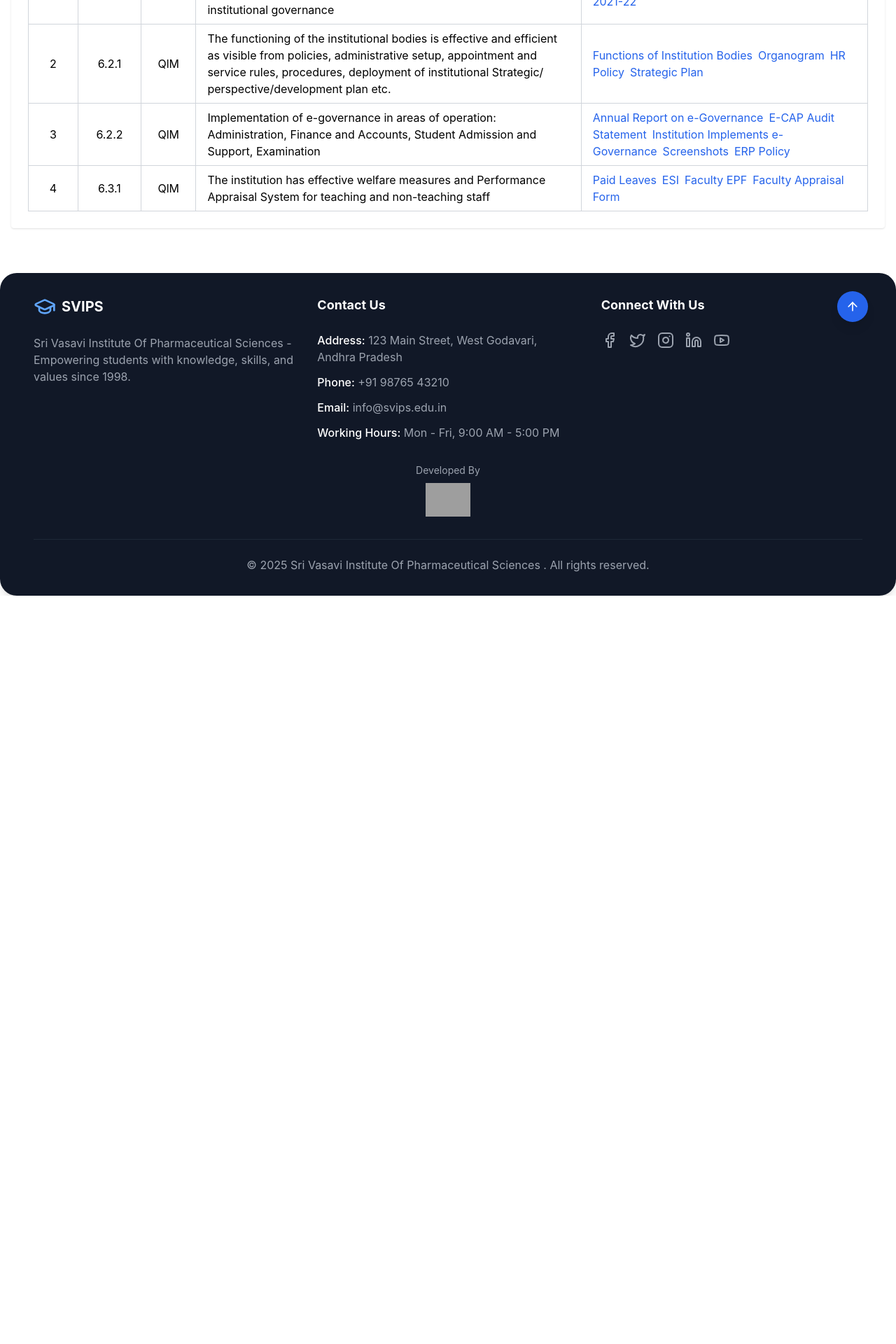
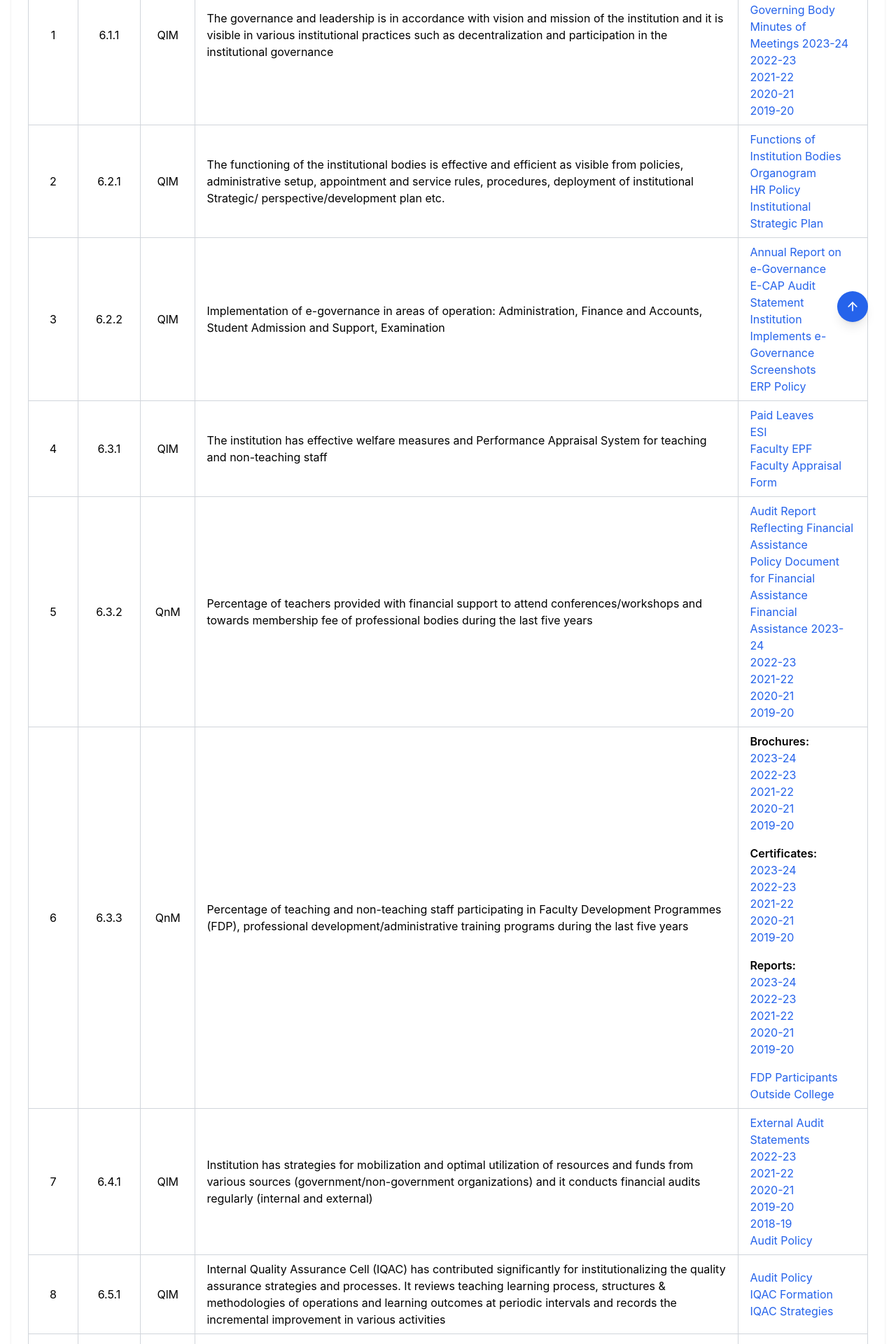
Before and after one commit to Govardhan-subhash/Pharmacy, a React (Vite) app: page /criteria/criteria-vi in a window 1280 px wide. Shown: the part 300-2220 px from the top of the page at 70% size. Before the commit the page ends 1151 px from the top, so only its background shows below. Built offline with nearby package versions, Linux system fonts and the light colour scheme; grey boxes are pictures that could not be loaded.

Commit message:
Update Criteria6.tsx

```diff
--- a/src/pages/criteria/quality/Criteria6.tsx
+++ b/src/pages/criteria/quality/Criteria6.tsx
@@ -1,6 +1,7 @@
 import React from 'react';
 
 const Criteria6: React.FC = () => {
+
   const tableData = [
     {
       sno: 1,
@@ -11,9 +12,11 @@ const Criteria6: React.FC = () => {
       downloads: [
         { name: 'Vision', url: '/uploads/naac/criteria6/6.1 vision.pdf' },
         { name: 'Board of Governing Body', url: '/uploads/naac/criteria6/6.1 boardn of governing body.pdf' },
-        { name: 'GBC Meetings 2023-24', url: '/uploads/naac/criteria6/6.1. GBC meetings 2023-24.pdf' },
-        { name: 'GBC Meetings 2022-23', url: '/uploads/naac/criteria6/6.1. GBC meetings 2022-23.pdf' },
-        { name: 'GBC Meetings 2021-22', url: '/uploads/naac/criteria6/6.1. GBC meetings 2021-22.pdf' },
+        { name: 'Governing Body Minutes of Meetings 2023-24', url: '/uploads/naac/criteria6/6.1. GBC meetings 2023-24.pdf' },
+        { name: '2022-23', url: '/uploads/naac/criteria6/6.1. GBC meetings 2022-23.pdf' },
+        { name: '2021-22', url: '/uploads/naac/criteria6/6.1. GBC meetings 2021-22.pdf' },
+        { name: '2020-21', url: '/uploads/naac/criteria6/6.1. GBC meetings 2020-21.pdf' },
+        { name: '2019-20', url: '/uploads/naac/criteria6/6.1. GBC meetings 2019-20.pdf' },
       ],
     },
     {
@@ -26,8 +29,8 @@ const Criteria6: React.FC = () => {
         { name: 'Functions of Institution Bodies', url: '/uploads/naac/criteria6/6.2.1 functions of various institution bodies.pdf' },
         { name: 'Organogram', url: '/uploads/naac/criteria6/6.2.1 organogram.pdf' },
         { name: 'HR Policy', url: '/uploads/naac/criteria6/6.2.1. HR policy.pdf' },
-        { name: 'Strategic Plan', url: '/uploads/naac/criteria6/6.2.1. institutional strategic plan.pdf' },
-      ],
+        { name: 'Institutional Strategic Plan', url: '/uploads/naac/criteria6/6.2.1. institutional strategic plan.pdf' },
+      ]
     },
     {
       sno: 3,
@@ -56,13 +59,109 @@ const Criteria6: React.FC = () => {
         { name: 'Faculty Appraisal Form', url: '/uploads/naac/criteria6/6.3.1 faculty appraisal form.pdf' },
       ],
     },
+    {
+      sno: 5,
+      metricNo: '6.3.2',
+      qnQl: 'QnM',
+      description:
+        'Percentage of teachers provided with financial support to attend conferences/workshops and towards membership fee of professional bodies during the last five years',
+      downloads: [
+        { name: 'Audit Report Reflecting Financial Assistance', url: '/uploads/naac/criteria6/6.3.2 audit report.pdf' },
+        { name: 'Policy Document for Financial Assistance', url: '/uploads/naac/criteria6/6.3.2 policy document.pdf' },
+        { name: 'Financial Assistance 2023-24', url: '/uploads/naac/criteria6/6.3.2 financial assistance 2023-24.pdf' },
+        { name: '2022-23', url: '/uploads/naac/criteria6/6.3.2 financial assistance 2022-23.pdf' },
+        { name: '2021-22', url: '/uploads/naac/criteria6/6.3.2 financial assistance 2021-22.pdf' },
+        { name: '2020-21', url: '/uploads/naac/criteria6/6.3.2 financial assistance 2020-21.pdf' },
+        { name: '2019-20', url: '/uploads/naac/criteria6/6.3.2 financial assistance 2019-20.pdf' },
+      ],
+    },
+    {
+      sno: 6,
+      metricNo: '6.3.3',
+      qnQl: 'QnM',
+      description:
+        'Percentage of teaching and non-teaching staff participating in Faculty Development Programmes (FDP), professional development/administrative training programs during the last five years',
+      downloads: [
+        { category: 'Brochures', links: [
+          { name: '2023-24', url: '/uploads/naac/criteria6/6.3.3 brochures 2023-24.pdf' },
+          { name: '2022-23', url: '/uploads/naac/criteria6/6.3.3 brochures 2022-23.pdf' },
+          { name: '2021-22', url: '/uploads/naac/criteria6/6.3.3 brochures 2021-22.pdf' },
+          { name: '2020-21', url: '/uploads/naac/criteria6/6.3.3 brochures 2020-21.pdf' },
+          { name: '2019-20', url: '/uploads/naac/criteria6/6.3.3 brochures 2019-20.pdf' },
+        ]},
+        { category: 'Certificates', links: [
+          { name: '2023-24', url: '/uploads/naac/criteria6/6.3.3 certificates 2023-24.pdf' },
+          { name: '2022-23', url: '/uploads/naac/criteria6/6.3.3 certificates 2022-23.pdf' },
+          { name: '2021-22', url: '/uploads/naac/criteria6/6.3.3 certificates 2021-22.pdf' },
+          { name: '2020-21', url: '/uploads/naac/criteria6/6.3.3 certificates 2020-21.pdf' },
+          { name: '2019-20', url: '/uploads/naac/criteria6/6.3.3 certificates 2019-20.pdf' },
+        ]},
+        { category: 'Reports', links: [
+          { name: '2023-24', url: '/uploads/naac/criteria6/6.3.3 reports 2023-24.pdf' },
+          { name: '2022-23', url: '/uploads/naac/criteria6/6.3.3 reports 2022-23.pdf' },
+          { name: '2021-22', url: '/uploads/naac/criteria6/6.3.3 reports 2021-22.pdf' },
+          { name: '2020-21', url: '/uploads/naac/criteria6/6.3.3 reports 2020-21.pdf' },
+          { name: '2019-20', url: '/uploads/naac/criteria6/6.3.3 reports 2019-20.pdf' },
+        ]},
+        { name: 'FDP Participants Outside College', url: '/uploads/naac/criteria6/6.3.3 fdp participants outside college.pdf' },
+      ],
+    },
+    {
+      sno: 7,
+      metricNo: '6.4.1',
+      qnQl: 'QlM',
+      description:
+        'Institution has strategies for mobilization and optimal utilization of resources and funds from various sources (government/non-government organizations) and it conducts financial audits regularly (internal and external)',
+      downloads: [
+        { name: 'External Audit Statements', url : '#'},
+        { name:'2022-23' , url: '/uploads/naac/criteria6/6.4.1 external audit 2022-23.pdf' },
+        { name: '2021-22', url: '/uploads/naac/criteria6/6.4.1 external audit 2021-22.pdf' },
+        { name: '2020-21', url: '/uploads/naac/criteria6/6.4.1 external audit 2020-21.pdf' },
+        { name: '2019-20', url: '/uploads/naac/criteria6/6.4.1 external audit 2019-20.pdf' },
+        { name: '2018-19', url: '/uploads/naac/criteria6/6.4.1 external audit 2018-19.pdf' },
+        { name: 'Audit Policy', url: '/uploads/naac/criteria6/6.4.1 audit policy.pdf' },
+      ],
+    },
+    {
+      sno: 8,
+      metricNo: '6.5.1',
+      qnQl: 'QlM',
+      description:
+        'Internal Quality Assurance Cell (IQAC) has contributed significantly for institutionalizing the quality assurance strategies and processes. It reviews teaching learning process, structures & methodologies of operations and learning outcomes at periodic intervals and records the incremental improvement in various activities',
+      downloads: [
+        { name: 'Audit Policy', url: '/uploads/naac/criteria6/6.5.1 audit policy.pdf' },
+        { name: 'IQAC Formation', url: '/uploads/naac/criteria6/6.5.1 iqac formation.pdf' },
+        { name: 'IQAC Strategies', url: '/uploads/naac/criteria6/6.5.1 iqac strategies.pdf' },
+      ],
+    },
+    {
+      sno: 9,
+      metricNo: '6.5.2',
+      qnQl: 'QnM',
+      description:
+        'Quality assurance initiatives of the institution include: Regular meeting of Internal Quality Assurance Cell (IQAC); Feedback collected, analysed and used for improvements, Collaborative quality initiatives with other institution(s)/ membership of international networks, Participation in NIRF, Any other quality audit/accreditation recognized by state, national or international agencies such as NAAC, NBA, ISO Certification etc.',
+      downloads: [
+        { name: 'NIRF 2023-24', url: '/uploads/naac/criteria6/6.5.2 nirf 2023-24.pdf' },
+        { name: '2022-23', url: '/uploads/naac/criteria6/6.5.2 nirf 2022-23.pdf' },
+        { name: '2021-22', url: '/uploads/naac/criteria6/6.5.2 nirf 2021-22.pdf' },
+        { name: '2020-21', url: '/uploads/naac/criteria6/6.5.2 nirf 2020-21.pdf' },
+        { name: '2019-20', url: '/uploads/naac/criteria6/6.5.2 nirf 2019-20.pdf' },
+        { name: 'ISO 14001', url: '/uploads/naac/criteria6/6.5.2 iso 14001.pdf' },
+        { name: 'ISO 21001', url: '/uploads/naac/criteria6/6.5.2 iso 21001.pdf' },
+        { name: 'ISO 50001', url: '/uploads/naac/criteria6/6.5.2 iso 50001.pdf' },
+        { name: 'Collaborative Quality Initiatives', url: '/uploads/naac/criteria6/6.5.2 collaborative quality initiatives.pdf' },
+        { name: 'Academic and Administrative Audits', url: '/uploads/naac/criteria6/6.5.2 academic and administrative audits.pdf' },
+        { name: 'IQAC Meetings 2023-24', url: '/uploads/naac/criteria6/6.5.2 iqac meetings 2023-24.pdf' },
+        { name: '2022-23', url: '/uploads/naac/criteria6/6.5.2 iqac meetings 2022-23.pdf' },
+        { name: '2021-22', url: '/uploads/naac/criteria6/6.5.2 iqac meetings 2021-22.pdf' },
+        { name: '2020-21', url: '/uploads/naac/criteria6/6.5.2 iqac meetings 2020-21.pdf' },
+        { name: '2019-20', url: '/uploads/naac/criteria6/6.5.2 iqac meetings 2019-20.pdf' },
+      ],
+    },
   ];
-
 
   return (
     <div className="container mx-auto px-4 py-16">
-
-        {/* Main Content */}
       <div className="col-span-3 bg-white p-6 rounded shadow">
         <h1 className="text-3xl font-bold text-center mb-8">Criteria 6</h1>
         <table className="table-auto w-full border-collapse border border-gray-300">
@@ -83,17 +182,34 @@ const Criteria6: React.FC = () => {
                 <td className="border border-gray-300 px-4 py-2 text-center">{row.qnQl}</td>
                 <td className="border border-gray-300 px-4 py-2">{row.description}</td>
                 <td className="border border-gray-300 px-4 py-2">
-                    {row.downloads.map((download, i) => (
+                  {row.downloads.map((download, i) =>
+                    'links' in download ? (
+                      <div key={i} className="mb-4">
+                        <p className="font-semibold">{download.category}:</p>
+                        {download.links?.map((link, j) => (
+                          <a
+                            key={j}
+                            href={link.url}
+                            target="_blank"
+                            rel="noopener noreferrer"
+                            className="text-blue-600 hover:underline block"
+                          >
+                            {link.name}
+                          </a>
+                        ))}
+                      </div>
+                    ) : (
                       <a
                         key={i}
                         href={download.url}
                         target="_blank"
                         rel="noopener noreferrer"
-                        className="text-blue-600 hover:underline mr-2"
+                        className="text-blue-600 hover:underline block"
                       >
                         {download.name}
                       </a>
-                    ))}
+                    )
+                  )}
                 </td>
               </tr>
             ))}
```
Lines whose indentation alone changed are shown as unchanged.
